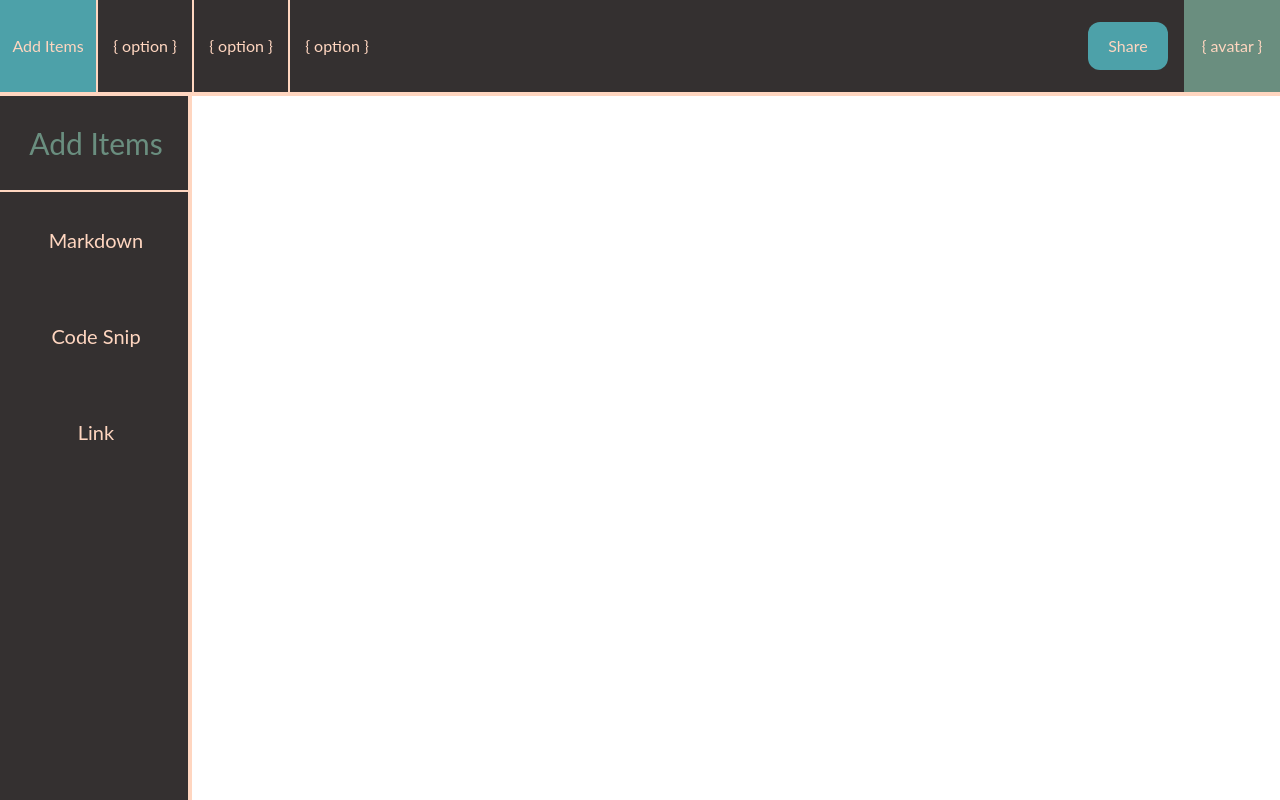
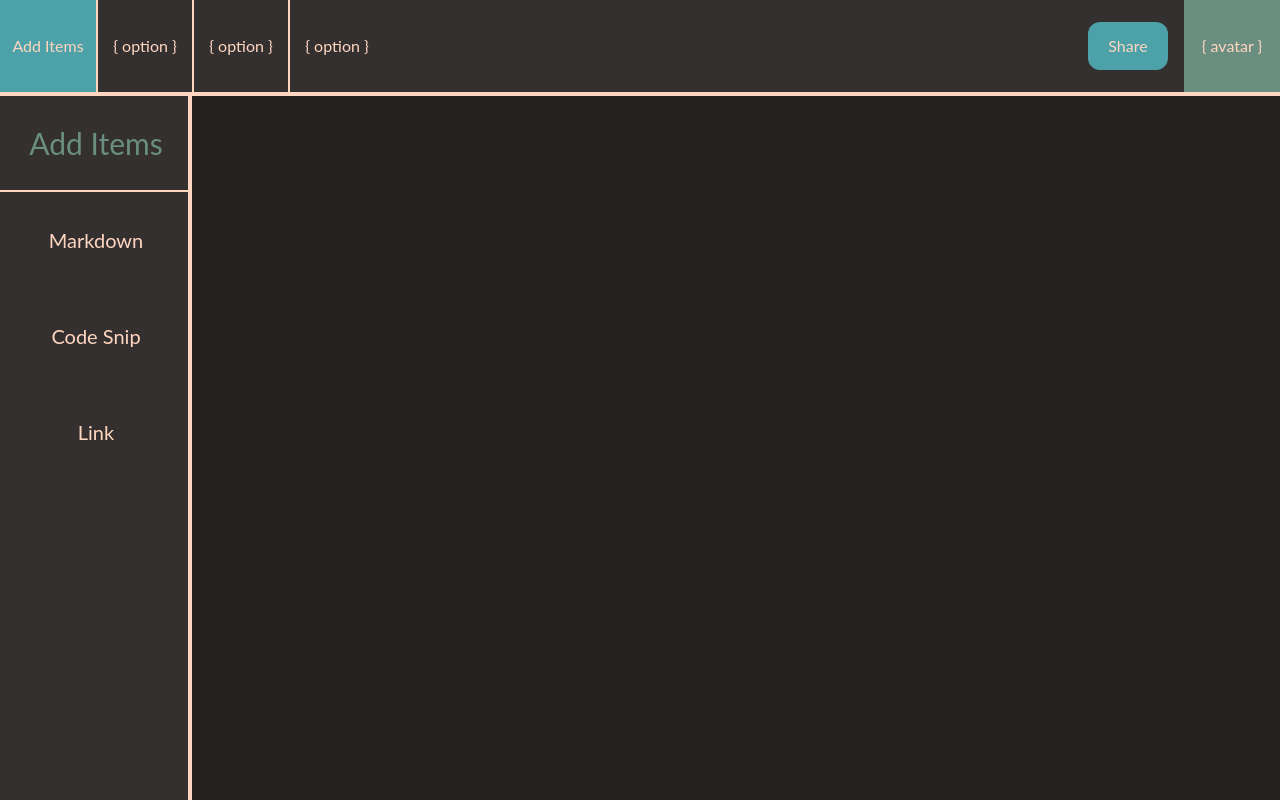
Before and after one commit to TheRoyalTea/Digital-Garden-Workspace-Collaboration-Tool-Application-For-Productivity, a React (Vite) app: page / in a window 1280 px wide. Built offline with nearby package versions, Linux system fonts and the light colour scheme.

Commit message:
Add basic canvas

```diff
--- a/src/components/Canvas.tsx
+++ b/src/components/Canvas.tsx
@@ -1,6 +1,6 @@
 const Canvas = () => {
   return (
-    <div className="">
+    <div className="h-[calc(100vh-6rem)] w-[calc(100vw-12rem)] absolute top-24 left-48 bg-[#242020]">
 
     </div>
   )
```
